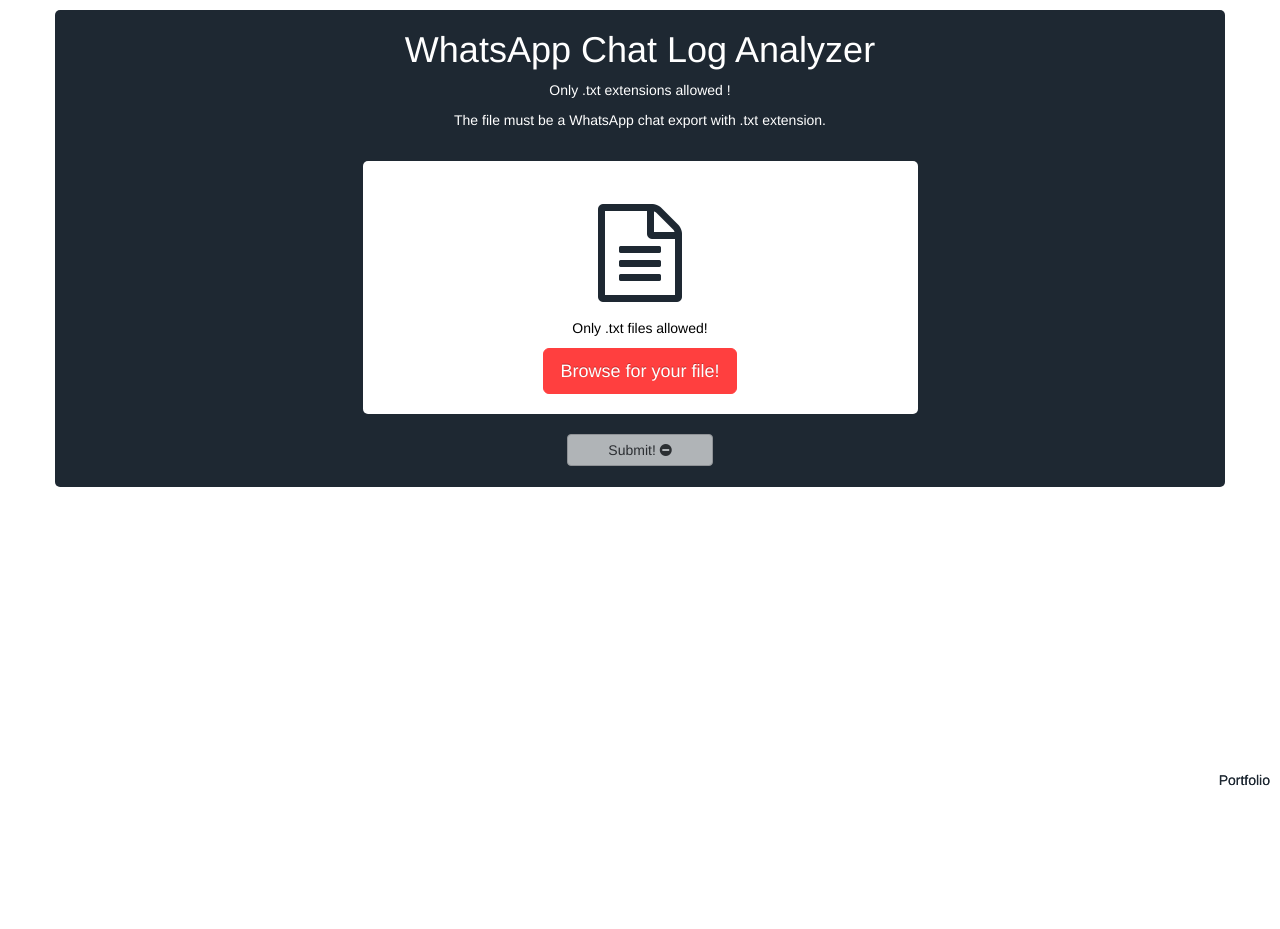
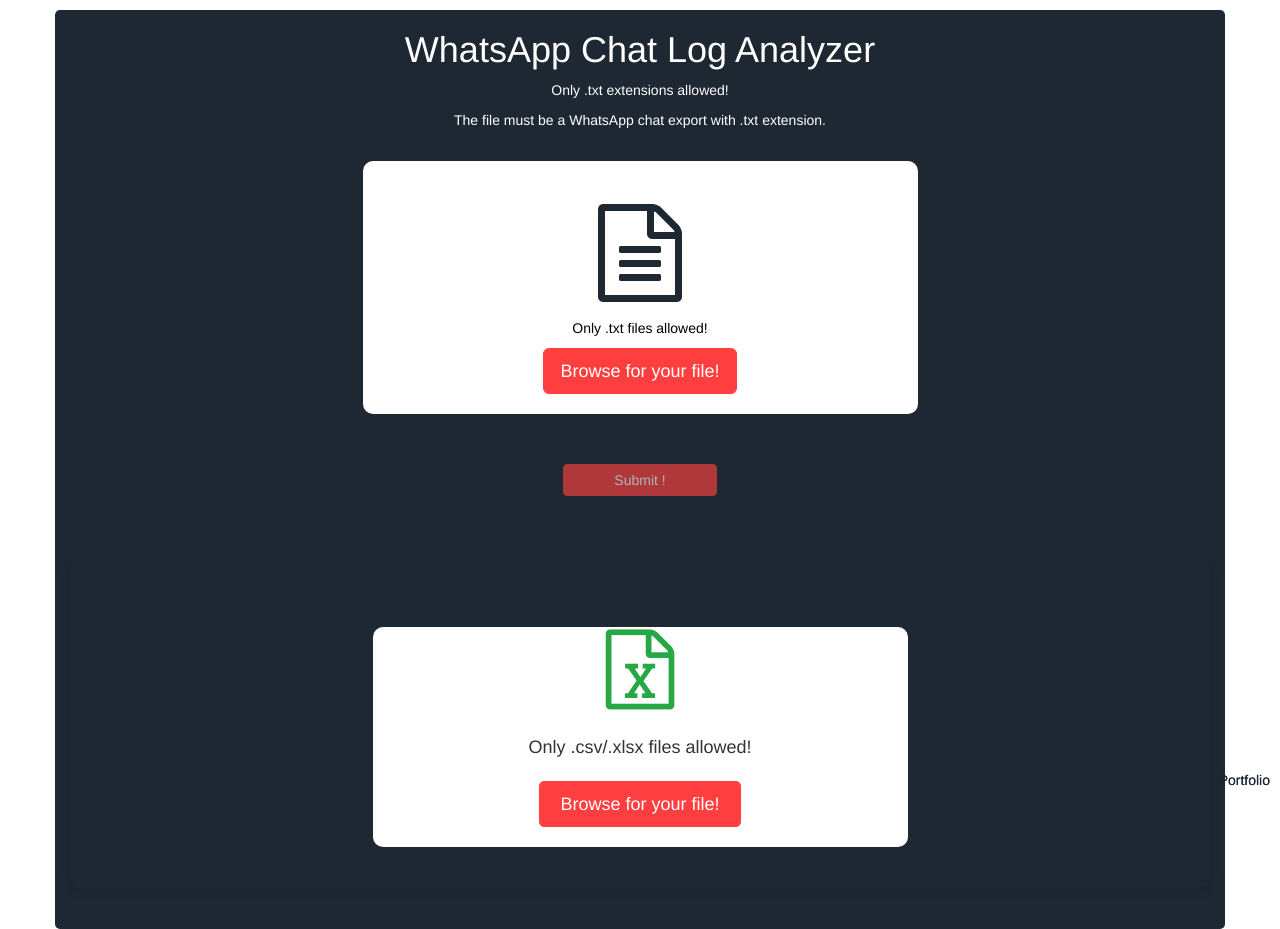
Before and after one commit to onurcangnc/whatsapp_chat_analyzer, a Flask app: page / in a window 1280 px wide. Before the commit the page ends 786 px from the top, so only its background shows below. Run offline with Flask 3, Linux system fonts and the light colour scheme; some libraries are stand-ins or nearby versions.

Commit message:
AI Psychology Report added.

```diff
--- a/app.py
+++ b/app.py
@@ -8,10 +8,29 @@ import matplotlib.pyplot as plt
 from openpyxl import Workbook
 from openpyxl.drawing.image import Image as ExcelImage
 from collections import defaultdict
+import openai
+from openai import RateLimitError, APIError
+import time
+from dotenv import load_dotenv
+from docx import Document
+import sys
+
 
 app = Flask(__name__)
-# Get the secret key from environment variable FLASK_SECRET_KEY or use a fallback key
+
+sys.stdout.reconfigure(encoding='utf-8')
+
+# Load environment variables from .env file
+load_dotenv()
+
 app.secret_key = os.getenv('FLASK_SECRET_KEY', 'fallback_secret_key')
+
+# Set the OpenAI API key from the environment variable
+openai.api_key = os.getenv("OPENAI_API_KEY")
+
+if not openai.api_key:
+    raise ValueError("OpenAI API key not set. Please configure it in the environment variable.")
+
 
 def parse_whatsapp_chat(file):
     message_pattern = r'\[(\d{1,2})\.(\d{1,2})\.(\d{4}),? (\d{2}:\d{2}:\d{2})\] ([^:]+): (.*)'
@@ -54,25 +73,6 @@ def parse_whatsapp_chat(file):
 
     return pd.DataFrame(chat_data)
 
-# Function to calculate average reply times
-def calculate_average_reply_time(df):
-    reply_times = defaultdict(list)
-    previous_sender = None
-    previous_time = None
-
-    for i, row in df.iterrows():
-        current_sender = row['Sender']
-        current_time = row['Datetime']
-
-        if previous_sender and previous_sender != current_sender:
-            time_difference = (current_time - previous_time).total_seconds() / 60  # Convert to minutes
-            reply_times[previous_sender].append(time_difference)
-
-        previous_sender = current_sender
-        previous_time = current_time
-
-    average_reply_times = {sender: sum(times) / len(times) for sender, times in reply_times.items() if times}
-    return average_reply_times
 
 @app.route('/', methods=['GET', 'POST'])
 def index():
@@ -88,42 +88,32 @@ def index():
                 return redirect(url_for('index'))
 
             # Calculate average reply times for each sender
-            avg_reply_times = calculate_average_reply_time(parsed_chat)
+            avg_reply_times = defaultdict(list)
+            previous_sender = None
+            previous_time = None
+
+            for i, row in parsed_chat.iterrows():
+                current_sender = row['Sender']
+                current_time = row['Datetime']
+
+                if previous_sender and previous_sender != current_sender:
+                    time_difference = (current_time - previous_time).total_seconds() / 60  # Convert to minutes
+                    avg_reply_times[previous_sender].append(time_difference)
+
+                previous_sender = current_sender
+                previous_time = current_time
+
+            avg_reply_times = {sender: sum(times) / len(times) for sender, times in avg_reply_times.items() if times}
 
             # Create a temporary Excel file
             output_path = tempfile.NamedTemporaryFile(delete=False, suffix='.xlsx').name
             with pd.ExcelWriter(output_path, engine='openpyxl') as writer:
                 parsed_chat.to_excel(writer, sheet_name='Parsed Chat', index=False)
-
-                # Summary of messages per sender
                 message_summary = parsed_chat['Sender'].value_counts().reset_index()
                 message_summary.columns = ['Sender', 'Total Messages']
                 message_summary.to_excel(writer, sheet_name='Message Summary', index=False)
-
-                # Average reply time sheet
                 avg_reply_df = pd.DataFrame(list(avg_reply_times.items()), columns=['Sender', 'Average Reply Time (mins)'])
                 avg_reply_df.to_excel(writer, sheet_name='Avg Reply Time', index=False)
-
-                # Generate pie charts for data analysis
-                plt.figure(figsize=(8, 6))
-                plt.pie(message_summary['Total Messages'], labels=message_summary['Sender'], autopct='%1.1f%%')
-                plt.title('Messages Sent by Each Sender')
-                msg_pie_image_path = tempfile.NamedTemporaryFile(delete=False, suffix='.png').name
-                plt.savefig(msg_pie_image_path)
-
-                plt.figure(figsize=(8, 6))
-                plt.pie(avg_reply_df['Average Reply Time (mins)'], labels=avg_reply_df['Sender'], autopct='%1.1f%%')
-                plt.title('Average Reply Time by Each Sender')
-                reply_pie_image_path = tempfile.NamedTemporaryFile(delete=False, suffix='.png').name
-                plt.savefig(reply_pie_image_path)
-
-                # Insert pie charts into the workbook
-                workbook = writer.book
-                worksheet_graphs = workbook.create_sheet('Pie Charts')
-                img_msg_pie = ExcelImage(msg_pie_image_path)
-                worksheet_graphs.add_image(img_msg_pie, 'A1')
-                img_reply_pie = ExcelImage(reply_pie_image_path)
-                worksheet_graphs.add_image(img_reply_pie, 'M1')
 
             # Store the file path for download
             session['output_file'] = output_path
@@ -134,6 +124,44 @@ def index():
 
     return render_template('index.html')
 
+@app.route('/download_report', methods=['GET'])
+def download_report():
+    report_file = session.get('report_file')
+    if not report_file or not os.path.exists(report_file):
+        flash("No report available to download.", "error")
+        return redirect(url_for('index'))
+
+    # Delete the report file after sending it to the user
+    @after_this_request
+    def remove_report_file(response):
+        try:
+            os.remove(report_file)
+            session.pop('report_file', None)  # Clear the file from the session
+        except Exception as e:
+            print(f"Error deleting file: {str(e).encode('utf-8', errors='ignore')}")
+        return response
+
+    return send_file(report_file, as_attachment=True, download_name="psychological_report.txt")
+
+@app.route('/download_psychological_report', methods=['GET'])
+def download_psychological_report():
+    report_file = session.get('report_file')
+    if not report_file or not os.path.exists(report_file):
+        flash("No psychological report available to download.", "error")
+        return redirect(url_for('index'))
+
+    # Delete the report file after sending it to the user
+    @after_this_request
+    def remove_report_file(response):
+        try:
+            os.remove(report_file)
+            session.pop('report_file', None)  # Clear the file from the session
+        except Exception as e:
+            print(f"Error deleting file: {str(e)}")
+        return response
+
+    return send_file(report_file, as_attachment=True, download_name="psychological_analysis_report.docx")
+
 @app.route('/download', methods=['GET'])
 def download():
     output_file = session.get('output_file')
@@ -141,26 +169,117 @@ def download():
         flash("No file available to download.", "error")
         return redirect(url_for('index'))
 
-    # Check if file has already been downloaded
     if session.get('file_downloaded'):
         flash("The file has already been downloaded.", "error")
         return redirect(url_for('index'))
 
-    # Mark the file as downloaded
     session['file_downloaded'] = True
 
-    # Delete the file after sending it to the user
     @after_this_request
     def remove_file(response):
         try:
             os.remove(output_file)
-            session.pop('output_file', None)  # Clear the file from the session
+            session.pop('output_file', None)  # Clear session after file is removed
+            session.pop('file_downloaded', None)  # Reset download state
+            flash("Download complete. The session has been reset.", "success")
         except Exception as e:
-            print(f"Error deleting file: {e}")
+            print(f"Error deleting file: {str(e).encode('utf-8', errors='ignore')}")
         return response
 
     return send_file(output_file, as_attachment=True, download_name="parsed_chat_with_reply_times.xlsx")
 
+# Route for processing CSV/Excel files and generating the psychological report
+@app.route('/upload_csv', methods=['POST'])
+def upload_csv():
+    file = request.files.get('file_csv')
+    if file and (file.filename.endswith('.csv') or file.filename.endswith('.xlsx')):
+        # Load the uploaded CSV or Excel file into a DataFrame
+        if file.filename.endswith('.csv'):
+            df = pd.read_csv(file)
+        else:
+            df = pd.read_excel(file)
+
+        # Check if the file is empty
+        if df.empty:
+            flash("Uploaded file is empty. Please check the file and try again.", 'error')
+            return redirect(url_for('index'))
+
+        # Generate the psychological analysis report
+        psychological_analysis = generate_psychological_report(df)
+
+        # Generate a Word document with the analysis
+        report_path = generate_word_report(psychological_analysis, "psychological_report.docx")
+
+        # Store the report path for download
+        session['report_file'] = report_path
+
+        flash("Psychological analysis report generated successfully.", "success")
+        return redirect(url_for('index'))
+
+    flash("Invalid file format. Please upload a CSV or Excel file.", 'error')
+    return redirect(url_for('index'))
+
+# Function to generate a psychological report
+def generate_psychological_report(chat_data):
+    # Convert the chat data to a readable format
+    chat_text = ""
+    for index, row in chat_data.iterrows():
+        chat_text += f"[{row['Date']} {row['Time']}] {row['Sender']}: {row['Message']}\n"
+
+    # Prepare the prompt with chat data and the provided prompt description
+    prompt = f"""
+    For the duration of this conversation, act as an Industrial/Organizational Psychology expert
+    with a specialization in Human Resource Management and Management. Your task is to analyze
+    the following WhatsApp chat data and generate a psychological analysis report, considering
+    factors like emotions, relationships, psychological conditions, and communication patterns.
+
+    WhatsApp Chat Data:
+    {chat_text}
+
+    Based on this data, please provide a comprehensive analysis of the individuals'
+    psychological states, emotions, and relationships.
+    """
+
+    # Retry logic for handling rate limits
+    retry_attempts = 3  # Number of times to retry
+    retry_delay = 20  # Seconds to wait before retrying
+
+    for attempt in range(retry_attempts):
+        try:
+            # Send request to OpenAI API
+            response = openai.chat.completions.create(
+                model="gpt-4o-mini",
+                messages=[
+                    {"role": "system", "content": "You are a helpful assistant."},
+                    {"role": "user", "content": prompt}
+                ],
+                temperature=0
+            )
+            return response.choices[0].message.content
+
+        except RateLimitError:
+            print(f"Rate limit exceeded. Retrying in {retry_delay} seconds... (Attempt {attempt + 1}/{retry_attempts})")
+            time.sleep(retry_delay)
+        except APIError as e:
+            return f"API error: {e}"
+
+    return "Error: Rate limit exceeded after multiple attempts. Please try again later."
+
+
+
+def generate_word_report(analysis_text, file_name):
+    # Function to create a Word document with the analysis
+    from docx import Document
+    doc = Document()
+    doc.add_heading('Psychological Analysis Report', 0)
+
+    doc.add_paragraph(analysis_text)
+
+    # Save the document as a temporary file
+    word_file = tempfile.NamedTemporaryFile(delete=False, suffix=".docx")
+    doc.save(word_file.name)
+
+    return word_file.name
 
 if __name__ == '__main__':
     app.run(debug=True)
--- a/static/script.js
+++ b/static/script.js
@@ -1,13 +1,14 @@
 $(document).ready(function(){
-    // Disable the submit button initially
+    // Disable the submit buttons initially
     $("#submitbtn").prop("disabled", true);
+    $("#submitcsvbtn").prop("disabled", true);
 
-    // Trigger file input on click of the browse button
+    // Trigger file input on click of the browse button for .txt file
     $('#btnup').click(function(){
-        $('#fileup').click();  // Simulate click on hidden file input
+        $('#fileup').click();  // Simulate click on hidden file input for .txt
     });
 
-    // Validate the selected file
+    // Validate the selected .txt file
     $('#fileup').change(function(){
         var fileInput = $(this);  // The input element
         var filePath = fileInput.val();  // The file path
@@ -35,4 +36,36 @@ $(document).ready(function(){
             $("#fakebtn").show();  // Show the fake button
         }
     });
+
+    // Trigger file input on click of the browse button for .csv/.xlsx file
+    $('#btncsvup').click(function(){
+        $('#file_csv').click();  // Simulate click on hidden file input for .csv/.xlsx
+    });
+
+    // Validate the selected .csv/.xlsx file
+    $('#file_csv').change(function(){
+        var fileInput = $(this);  // The input element
+        var filePath = fileInput.val();  // The file path
+        var allowedExtensions = /(\.csv|\.xlsx)$/i;  // Allowed file extensions (.csv and .xlsx)
+
+        // Check if file has been selected and if it is a .csv or .xlsx file
+        if(filePath && allowedExtensions.exec(filePath)) {
+            // Show valid icon, hide invalid icon, and enable submit button
+            $(".csvupload").hide("slow");
+            $(".csvupload.stop").hide("slow");
+            $(".csvupload.ok").show("slow");
+
+            var fileName = filePath.split('\\').pop();  // Extract file name
+            $('#namefilecsv').html(fileName).css({"color": "green", "font-weight": 700});
+            $("#submitcsvbtn").prop("disabled", false).show();  // Enable submit button
+        } else {
+            // Invalid file, show error and disable submit button
+            $(".csvupload").hide("slow");
+            $(".csvupload.ok").hide("slow");
+            $(".csvupload.stop").show("slow");
+
+            $('#namefilecsv').html("File is not a valid .csv or .xlsx file!").css({"color": "red", "font-weight": 700});
+            $("#submitcsvbtn").prop("disabled", true).hide();  // Disable submit button
+        }
+    });
 });
--- a/static/style.css
+++ b/static/style.css
@@ -1,87 +1,164 @@
-/*just bg and body style*/
-.container{
-    background-color:#1E2832;
-    padding-bottom:20px;
-    margin-top:10px;
-    border-radius:5px;
+/* General container and body styles */
+.container {
+    background-color: #1E2832;
+    padding-bottom: 20px;
+    margin-top: 10px;
+    border-radius: 5px;
 }
-.center{
-    text-align:center;
+
+.center {
+    text-align: center;
 }
-#top{
-    margin-top:20px;
+
+#top {
+    margin-top: 20px;
 }
-.btn-container{
-    background:#fff;
-    border-radius:5px;
-    padding-bottom:20px;
-    margin-bottom:20px;
+
+/* Button container background and styling */
+.btn-container {
+    background: #fff;
+    border-radius: 10px;
+    padding-bottom: 20px;
+    margin-bottom: 20px;
 }
-.white{
-    color:white;
+
+.white {
+    color: white;
 }
-.imgupload{
-    color:#1E2832;
-    padding-top:40px;
-    font-size:7em;
+
+.imgupload {
+    color: #1E2832;
+    padding-top: 40px;
+    font-size: 7em;
 }
-#namefile{
-    color:black;
+
+#namefile {
+    color: black;
 }
-h4>strong{
-    color:#ff3f3f
+
+h4>strong {
+    color: #ff3f3f;
 }
-.btn-primary{
+
+/* Primary button (Submit Button) styling */
+.btn-primary {
     border-color: #ff3f3f !important;
     color: #ffffff;
-    text-shadow: 0 -1px 0 rgba(0, 0, 0, 0.25);
     background-color: #ff3f3f !important;
     border-color: #ff3f3f !important;
 }
 
-/*these two are set to not display at start*/
-.imgupload.ok{
-    display:none;
-    color:green;
-}
-.imgupload.stop{
-    display:none;
-    color:red;
+.btn-primary:hover {
+    background-color: #e63946 !important;
 }
 
-/*this sets the actual file input to overlay our button*/
-#fileup{
+/* Hidden upload triggers */
+#fileup, #file_csv {
     opacity: 0;
-    -moz-opacity: 0;
-    filter: progid:DXImageTransform.Microsoft.Alpha(opacity=0);
-    width:200px;
-    cursor: pointer;
-    position:absolute;
+    position: absolute;
     left: 50%;
     transform: translateX(-50%);
     bottom: 40px;
     height: 50px;
+    cursor: pointer;
 }
 
-/*switch between input and not active input*/
-#submitbtn{
-    padding:5px 50px;
-    display:none;
-}
-#fakebtn{
-    padding:5px 40px;
+/* File input display settings */
+#submitbtn {
+    padding: 5px 50px;
+    display: none;
 }
 
-/* Footer */
-#sign{
-    color:#1E2832;
-    position:fixed;
-    right:10px;
-    bottom:10px;
-    text-shadow:0px 0px 0px #1E2832;
-    transition:all.3s;
+#fakebtn {
+    padding: 5px 40px;
 }
-#sign:hover{
-    color:#1E2832;
-    text-shadow:0px 0px 5px #1E2832;
+
+/* Success button for Download Processed CSV */
+.download-btn {
+    background-color: #28a745;
+    border-color: #28a745;
+    color: white;
+    margin-left: 15px; /* Add margin between buttons */
 }
+
+.download-btn:hover {
+    background-color: #218838;
+    border-color: #1e7e34;
+}
+
+/* Buttons alignment */
+.text-center .btn-primary, .text-center .download-btn {
+    margin: 10px; /* Space between buttons */
+}
+
+.text-center {
+    display: flex;
+    justify-content: center;
+    gap: 15px; /* Add gap between buttons */
+    margin-top: 20px;
+}
+
+/* Image upload success and stop icons */
+.imgupload.ok, .csvupload.ok {
+    display: none;
+    color: green;
+}
+
+.imgupload.stop, .csvupload.stop {
+    display: none;
+    color: red;
+}
+
+/* Footer link */
+#sign {
+    color: #1E2832;
+    position: fixed;
+    right: 10px;
+    bottom: 10px;
+    text-shadow: 0px 0px 0px #1E2832;
+    transition: all 0.3s;
+}
+
+#sign:hover {
+    color: #1E2832;
+    text-shadow: 0px 0px 5px #1E2832;
+}
+
+/* CSV/Excel upload container styling */
+.csv-upload-container {
+    text-align: center;
+    margin-top: 30px;
+    padding: 20px;
+    border-radius: 10px;
+    box-shadow: 0px 4px 8px rgba(0, 0, 0, 0.1);
+}
+
+.csv-upload-container .btn-container {
+    margin-top: 50px;
+}
+
+.csv-upload-container h1.csvupload {
+    font-size: 80px;
+    color: #28a745; /* Green color for Excel icon */
+    margin-bottom: 20px;
+}
+
+.csv-upload-container #namefilecsv {
+    margin-bottom: 20px;
+    color: #333;
+    font-size: 18px;
+}
+
+.csv-upload-container .btn-primary {
+    background-color: #d9534f;
+    border-color: #d43f3a;
+    color: #fff;
+    font-size: 18px;
+    padding: 10px 20px;
+    border-radius: 5px;
+}
+
+.csv-upload-container .btn-primary:hover {
+    background-color: #c9302c;
+    border-color: #ac2925;
+}
--- a/templates/index.html
+++ b/templates/index.html
@@ -23,7 +23,7 @@
         <div class="row">
             <div class="col-md-12">
                 <h1 class="white">WhatsApp Chat Log Analyzer</h1>
-                <p class="white">Only .txt extensions allowed !</p>
+                <p class="white">Only .txt extensions allowed!</p>
                 <p class="white">The file must be a WhatsApp chat export with .txt extension.</p>
             </div>
         </div>
@@ -33,17 +33,17 @@
             <div class="col-md-12">
                 {% with messages = get_flashed_messages(with_categories=true) %}
                     {% if messages %}
-                        <ul>
-                            {% for category, message in messages %}
-                                <li class="alert alert-{{ category }}">{{ message }}</li>
-                            {% endfor %}
-                        </ul>
+                    <ul>
+                        {% for category, message in messages %}
+                            <li class="alert alert-{{ category }}">{{ message }}</li>
+                        {% endfor %}
+                    </ul>
                     {% endif %}
                 {% endwith %}
             </div>
         </div>
 
-        <!-- Form to upload file -->
+        <!-- Form to upload WhatsApp chat file -->
         <form name="upload" method="POST" action="/" enctype="multipart/form-data" accept-charset="utf-8">
             <div class="row">
                 <div class="col-md-6 col-md-offset-3 center">
@@ -62,18 +62,55 @@
 
             <!-- Submit button area -->
             <div class="row">
-                <div class="col-md-12">
-                    <input type="submit" value="Submit!" class="btn btn-primary" id="submitbtn" style="display:none;">
-                    <button type="button" class="btn btn-default" disabled="disabled" id="fakebtn">Submit! <i class="fa fa-minus-circle"></i></button>
+                <div class="col-md-12 text-center">
+                    <input type="submit" value="Submit !" class="btn btn-primary" id="submitbtn" style="display:inline;">
                 </div>
             </div>
         </form>
 
-        <!-- Section to download processed file if available -->
+        <!-- Download Processed CSV button, initially hidden -->
         <div class="row">
-            <div class="col-md-12">
-                <a href="{{ url_for('download') }}" class="btn btn-success" {% if not session.get('output_file') %}style="display:none;"{% endif %}>
+            <div class="col-md-12 text-center">
+                <a href="{{ url_for('download') }}" class="btn btn-success download-btn"
+                   {% if session.get('output_file') and not session.get('file_downloaded') %}style="display:inline;"{% else %}style="display:none;"{% endif %}>
                     Download Processed CSV
+                </a>
+            </div>
+        </div>
+
+        <!-- New form to upload CSV/Excel file -->
+        <form name="upload_csv" method="POST" action="{{ url_for('upload_csv') }}" enctype="multipart/form-data">
+            <div class="csv-upload-container">
+                <div class="row">
+                    <div class="col-md-6 col-md-offset-3 center">
+                        <div class="btn-container">
+                            <h1 class="csvupload"><i class="fa fa-file-excel-o"></i></h1>
+                            <h1 class="csvupload ok" style="display:none;"><i class="fa fa-check"></i></h1>
+                            <h1 class="csvupload stop" style="display:none;"><i class="fa fa-times"></i></h1>
+                            <p id="namefilecsv">Only .csv/.xlsx files allowed!</p>
+
+                            <!-- Hidden File Upload Trigger -->
+                            <button type="button" id="btncsvup" class="btn btn-primary btn-lg">Browse for your file!</button>
+                            <input type="file" name="file_csv" id="file_csv" accept=".csv, .xlsx" style="display:none;">
+                        </div>
+                    </div>
+                </div>
+
+                <!-- Submit button for CSV/Excel upload -->
+                <div class="row">
+                    <div class="col-md-12">
+                        <input type="submit" value="Submit CSV/Excel" class="btn btn-primary" id="submitcsvbtn" style="display:none;">
+                    </div>
+                </div>
+            </div>
+        </form>
+
+        <!-- Button for downloading psychological report generated from CSV/Excel -->
+        <div class="row">
+            <div class="col-md-12 text-center">
+                <a href="{{ url_for('download_psychological_report') }}" class="btn btn-success"
+                   {% if session.get('report_file') %}style="display:inline;"{% else %}style="display:none;"{% endif %}>
+                    Download Psychological Report from CSV/Excel
                 </a>
             </div>
         </div>
```
Also changed, not shown: 1 other file.
